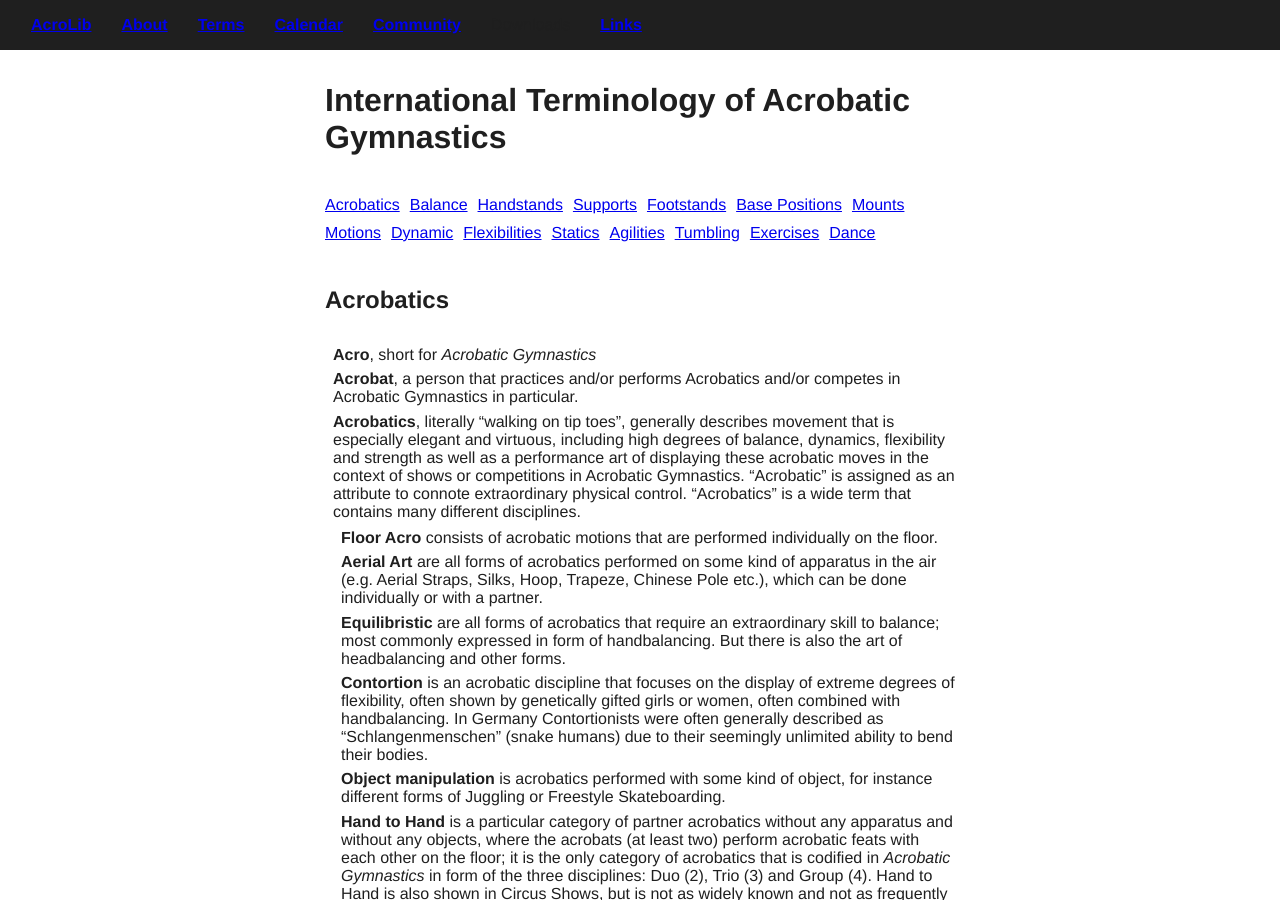
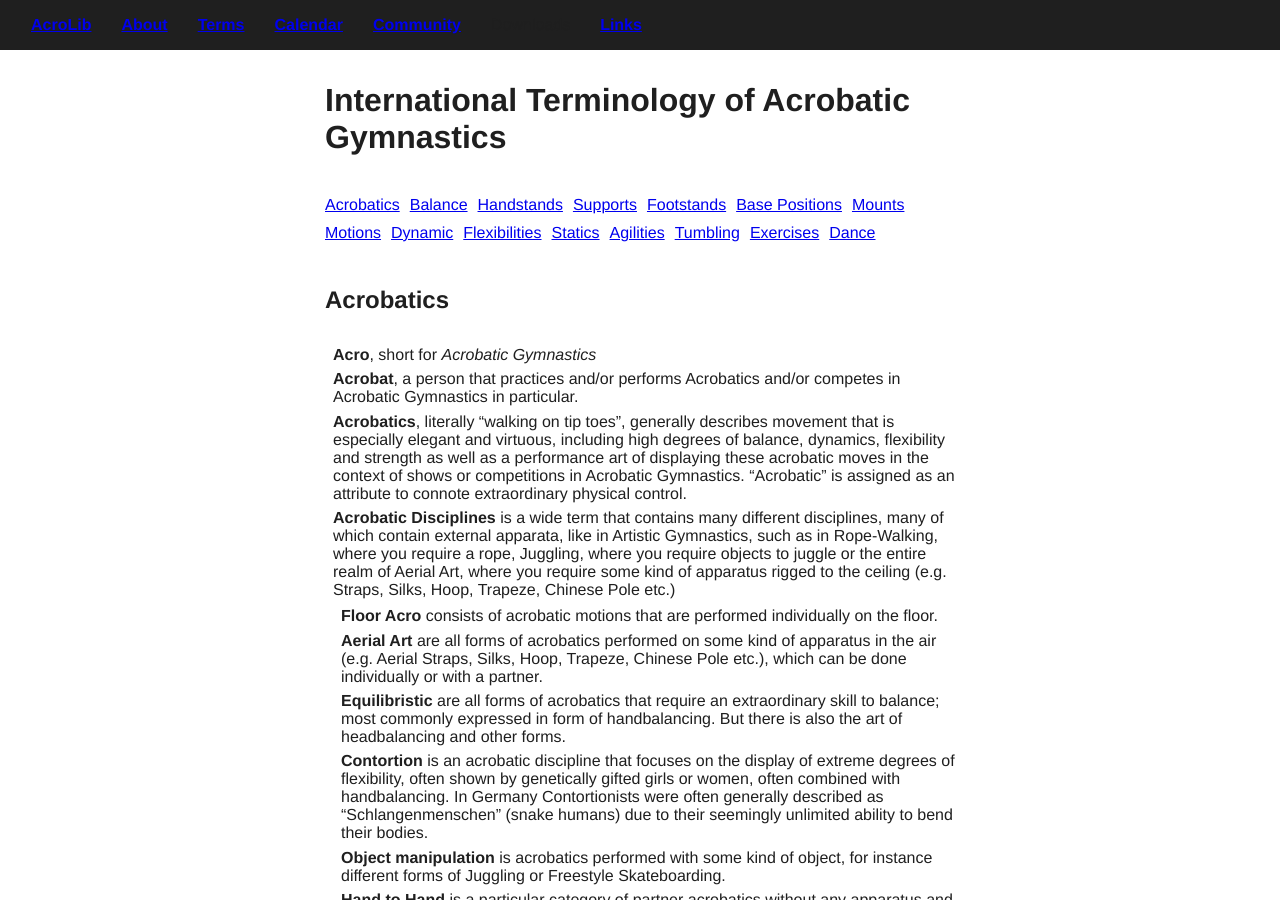
Before and after one commit to floshin/acrolib, a Jekyll site: the page built from glossary.md, in a window 1280 px wide and 900 px high. Built offline with Jekyll 4.4.1, drawn with Linux system fonts in a browser that asks for light colours; our own code applies the rules of GitHub Pages for plain Markdown files.

Commit message:
Update glossary.md

```diff
--- a/glossary.md
+++ b/glossary.md
@@ -12,7 +12,8 @@ We divide the Acrobatic terms into the following categories according to the cat
 
 * **Acro**, short for *Acrobatic Gymnastics*
 * **Acrobat**, a person that practices and/or performs Acrobatics and/or competes in Acrobatic Gymnastics in particular.
-* **Acrobatics**, literally "walking on tip toes", generally describes movement that is especially elegant and virtuous, including high degrees of balance, dynamics, flexibility and strength as well as a performance art of displaying these acrobatic moves in the context of shows or competitions in Acrobatic Gymnastics. "Acrobatic" is assigned as an attribute to connote extraordinary physical control. "Acrobatics" is a wide term that contains many different disciplines.
+* **Acrobatics**, literally "walking on tip toes", generally describes movement that is especially elegant and virtuous, including high degrees of balance, dynamics, flexibility and strength as well as a performance art of displaying these acrobatic moves in the context of shows or competitions in Acrobatic Gymnastics. "Acrobatic" is assigned as an attribute to connote extraordinary physical control.
+* **Acrobatic Disciplines** is a wide term that contains many different disciplines, many of which contain external apparata, like in Artistic Gymnastics, such as in Rope-Walking, where you require a rope, Juggling, where you require objects to juggle or the entire realm of Aerial Art, where you require some kind of apparatus rigged to the ceiling (e.g. Straps, Silks, Hoop, Trapeze, Chinese Pole etc.)
   * **Floor Acro** consists of acrobatic motions that are performed individually on the floor.
   * **Aerial Art** are all forms of acrobatics performed on some kind of apparatus in the air (e.g. Aerial Straps, Silks, Hoop, Trapeze, Chinese Pole etc.), which can be done individually or with a partner.
   * **Equilibristic** are all forms of acrobatics that require an extraordinary skill to balance; most commonly expressed in form of handbalancing. But there is also the art of headbalancing and other forms.
```
